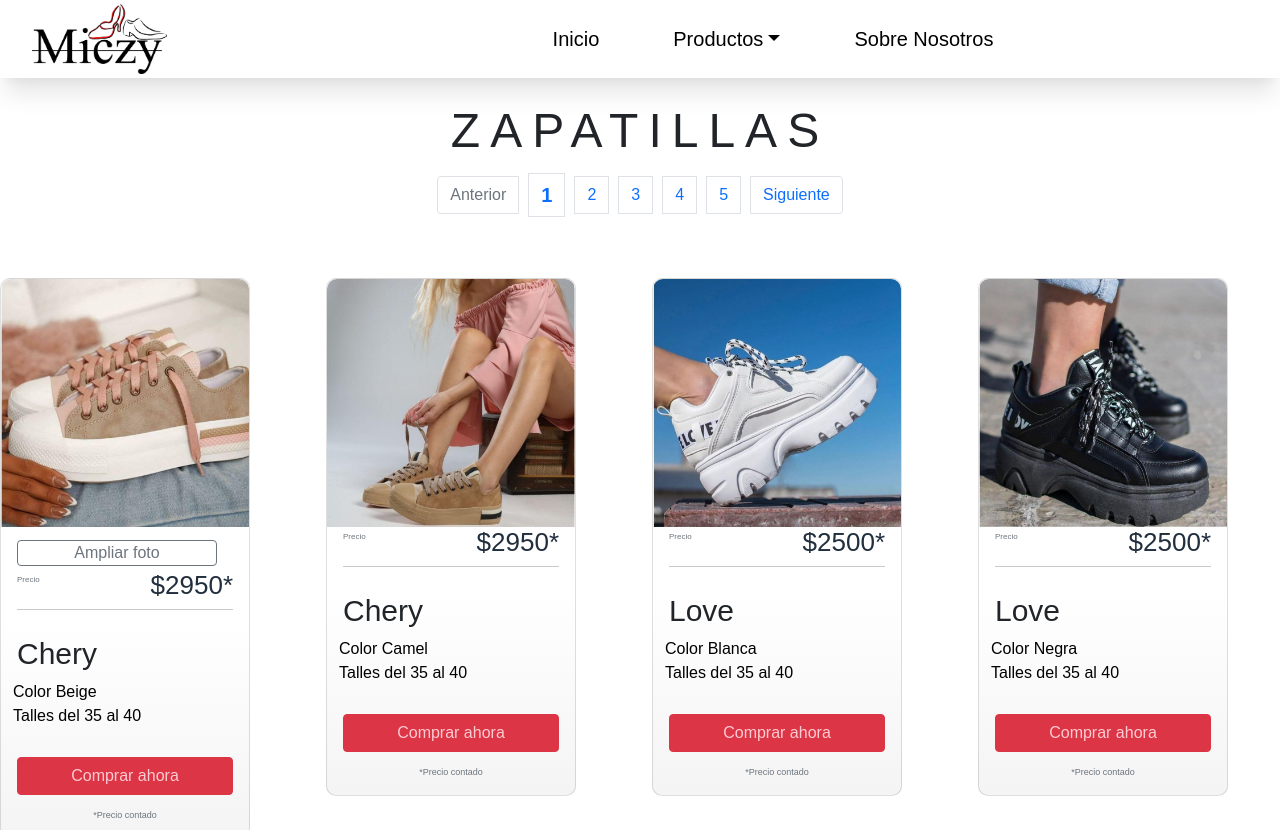
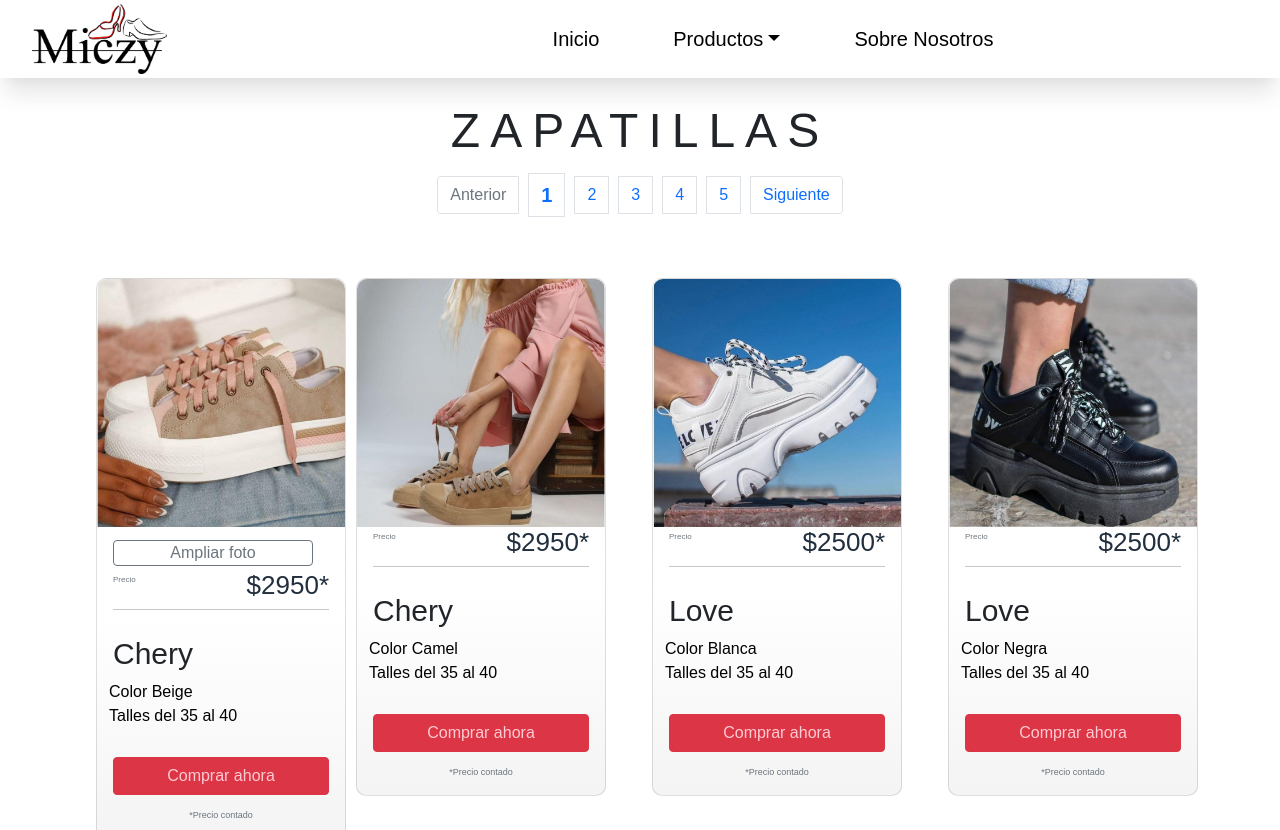
Before and after one commit to codePitter/miczy, a website: page zapatillas.html in a window 1280 px wide. Shown: the top 830 px of the page. Drawn offline with nearby package versions, Linux system fonts and the light colour scheme.

Commit message:
Alineado y listo el card de productos

```diff
--- a/assets/css/style.css
+++ b/assets/css/style.css
@@ -82,6 +82,10 @@ a .dropdown-item {
     box-shadow: 0 0 10px rgba(0, 0, 0, 0.1);
     transition: .4s;
     }
+.card-cont{
+    max-width: 340px;
+};
+
 .bg-gallery{
     background-image: url(/assets/img/bgShe.png);
     background-size:cover;
--- a/zapatillas.html
+++ b/zapatillas.html
@@ -90,8 +90,8 @@
     </nav>
     <!--Replicar paginación abajo-->
     <div class="container-fluid d-flex justify-content-center m-0 p-0">
-      <div class="row mt-5 mb-5">
-        <div class="col-sm-6 col-md-4 col-lg-3">
+      <div class="row m-5 ">
+        <div class="col-sm-6 col-md-4 col-lg-3 m-auto px-5 card-cont">
           <div class="card"><img src="/assets/img/catalogo/Zapatillas T.35 al 40/9 Chery.jpg" class="card-img-top" width="248px">
           <!-- Modal-->
           <div class="mx-3 mt-2 mb-1">
```
